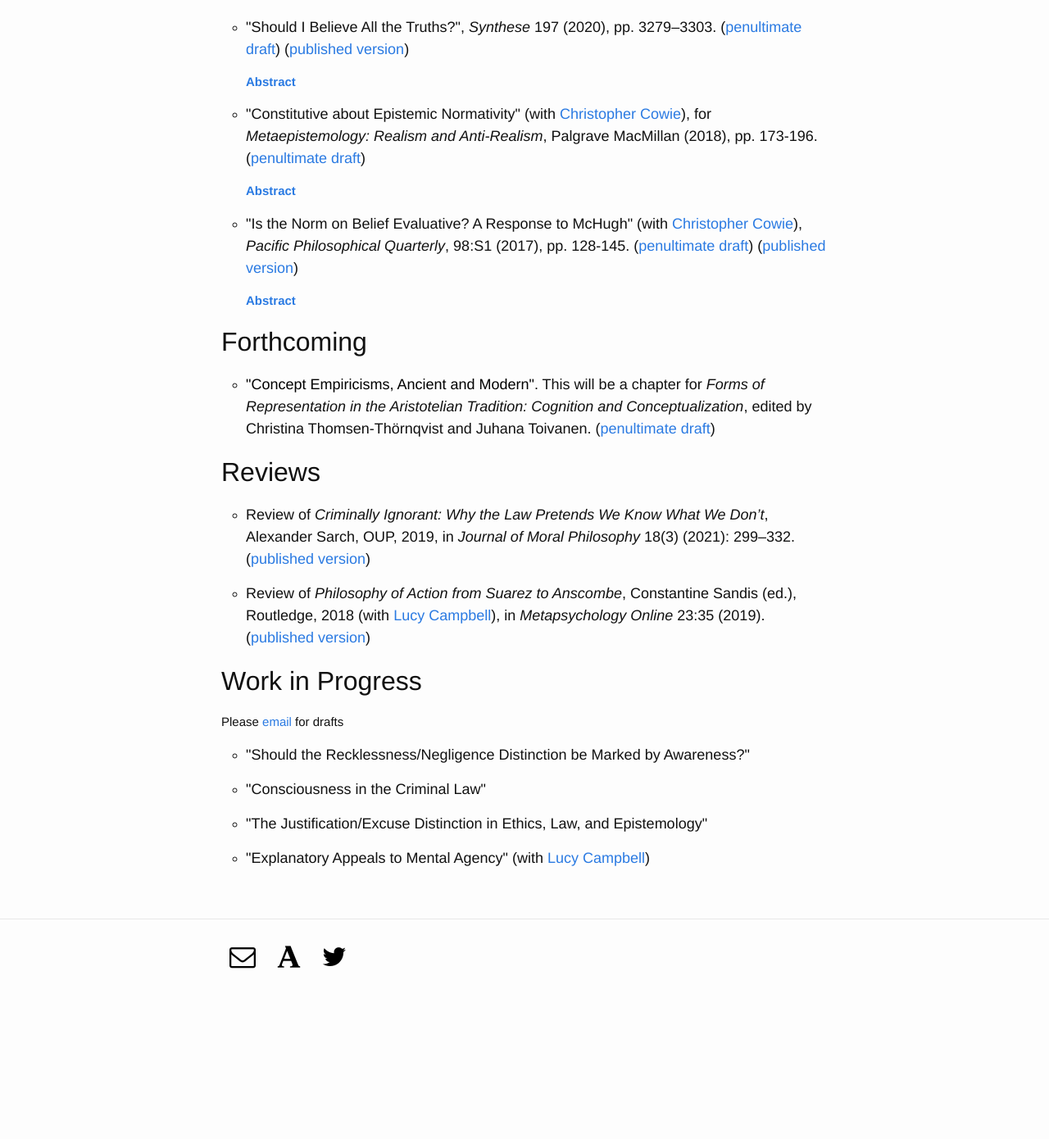
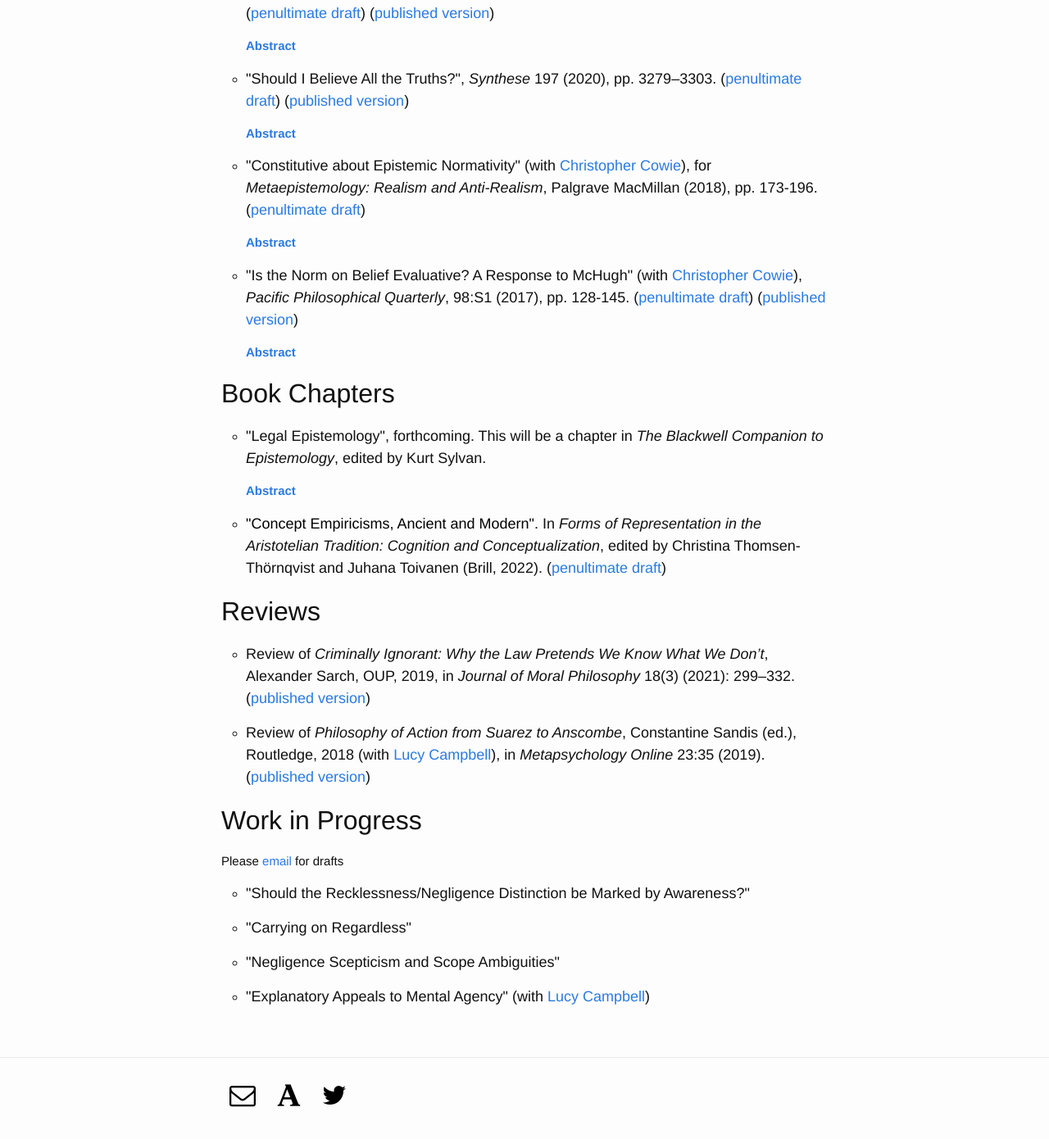
Before and after one commit to alexandergreenberg/alexandergreenberg.github.io, a Jekyll site: the page built from pages/01_Publications.html, in a window 1280 px wide and 1400 px high, scrolled down 454 px. Shown: the top 1390 px of the window at 82% size. Built offline with Jekyll 4.4.1, drawn with Linux system fonts in a browser that asks for light colours; some web fonts are replaced; before the commit the page ends 1685 px from its top, so only the background shows below that.

Commit message:
Update 01_Publications.html

```diff
--- a/pages/01_Publications.html
+++ b/pages/01_Publications.html
@@ -49,10 +50,15 @@ return true;
     <div id="para1" class="hidden"><p>We respond to Conor McHugh's claim that an evaluative account of the normative relation between belief and truth is preferable to a prescriptive account. We claim that his arguments fail to establish this. We then draw a more general sceptical conclusion: we take our arguments to put pressure on any attempt to show that an evaluative account will fare better than a prescriptive account.</p></div> <!-- The class hidden was adden to start with the abstracts hidden. -->
   </li>
 </ul>
-<h2>Forthcoming</h2>
+<h2>Book Chapters</h2>
 <ul>
   <li>
-    <h4><a id="aristotle" style="color: black; underline: none; text-decoration: none;">"Concept Empiricisms, Ancient and Modern"</a>. This will be a chapter for <em>Forms of Representation in the Aristotelian Tradition: Cognition and Conceptualization</em>, edited by Christina Thomsen-Thörnqvist and Juhana Toivanen. (<a href="/pdfs/concept-empiricisms-ancient-and-modern.pdf" target="_blank">penultimate draft</a>)</h4>
+    <h4>"Legal Epistemology"</a>, forthcoming. This will be a chapter in <em>The Blackwell Companion to Epistemology</em>, edited by Kurt Sylvan.</h4>
+    <p><a href="javascript:;" onclick="return toggleMe('para5')" value="Toggle"><strong>Abstract</strong></a></p>
+    <div id="para5" class="hidden"><p>A critical survey of the recent literature – in legal theory and applied epistemology – on legal standards of proof and what role, if any, statistical evidence can play in meeting those standards.</p></div>
+  </li>
+  <li>
+    <h4><a id="aristotle" style="color: black; underline: none; text-decoration: none;">"Concept Empiricisms, Ancient and Modern"</a>. In <em>Forms of Representation in the Aristotelian Tradition: Cognition and Conceptualization</em>, edited by Christina Thomsen-Thörnqvist and Juhana Toivanen (Brill, 2022). (<a href="/pdfs/concept-empiricisms-ancient-and-modern.pdf" target="_blank">penultimate draft</a>)</h4>
     <!-- <p><a href="javascript:;" onclick="return toggleMe('para5')" value="Toggle"><strong>Abstract</strong></a></p>
     <div id="para5" class="hidden"><p>Abstract</p></div> -->
   </li>
@@ -73,10 +79,10 @@ return true;
     <h4>"Should the Recklessness/Negligence Distinction be Marked by Awareness?"</h4>
   </li>
   <li>
-    <h4>"Consciousness in the Criminal Law"</h4>
+    <h4>"Carrying on Regardless"</h4>
   </li>
    <li>
-    <h4>"The Justification/Excuse Distinction in Ethics, Law, and Epistemology"</h4>
+    <h4>"Negligence Scepticism and Scope Ambiguities"</h4>
   </li>
   <li>
     <h4>"Explanatory Appeals to Mental Agency" (with <a href="https://lucycampbellphilosophy.weebly.com">Lucy Campbell</a>)</h4>
```
Also changed, not shown: other parts of pages/01_Publications.html (+1 -0 lines).
